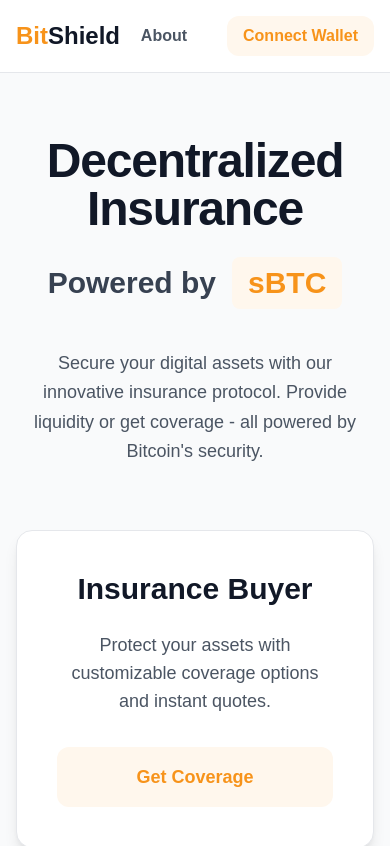
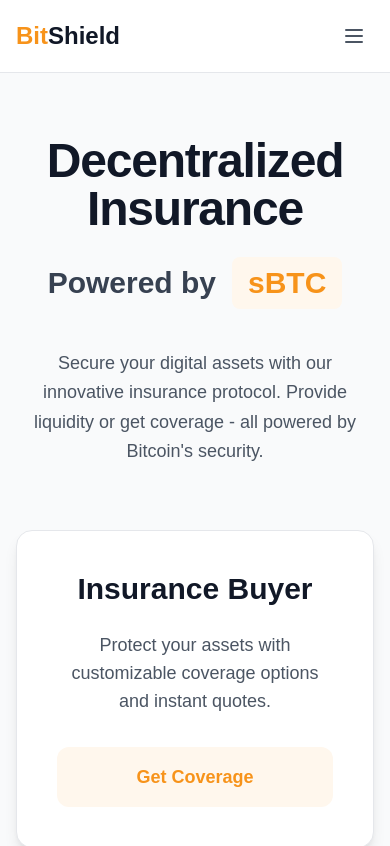
Before and after one commit to SohamGhugare/bitshield, a Next.js app in the folder frontend/: page / in a window 390 px wide. Shown: the top 846 px of the page. Built offline with nearby package versions, Linux system fonts and the light colour scheme.

Commit message:
feat: added hamburger for mobile navbar

```diff
--- a/frontend/app/components/Navbar.tsx
+++ b/frontend/app/components/Navbar.tsx
@@ -1,13 +1,22 @@
+'use client';
+
 import Link from 'next/link';
+import { useState } from 'react';
 import { WalletButton } from './WalletButton';
 
-export const Navbar = () => (
+export const Navbar = () => {
+  const [isMenuOpen, setIsMenuOpen] = useState(false);
+
+  return (
     <nav className="w-full bg-white border-b border-gray-200">
-    <div className="container mx-auto px-4 py-4 flex justify-between items-center">
+      <div className="container mx-auto px-4 py-4">
+        <div className="flex justify-between items-center">
           <Link href="/" className="text-2xl font-bold text-gray-900">
             <span className="text-bitcoin">Bit</span>Shield
           </Link>
-      <div className="flex items-center gap-6">
+
+          {/* Desktop Menu */}
+          <div className="hidden md:flex items-center gap-6">
             <Link
               href="/about"
               className="px-4 py-2 rounded-lg text-gray-600 hover:text-bitcoin hover:bg-orange-50 transition-all font-bold"
@@ -16,6 +25,53 @@ export const Navbar = () => (
             </Link>
             <WalletButton />
           </div>
+
+          {/* Mobile Menu Button */}
+          <button
+            onClick={() => setIsMenuOpen(!isMenuOpen)}
+            className="md:hidden p-2"
+          >
+            <svg
+              className="w-6 h-6 text-gray-600"
+              fill="none"
+              stroke="currentColor"
+              viewBox="0 0 24 24"
+            >
+              {isMenuOpen ? (
+                <path
+                  strokeLinecap="round"
+                  strokeLinejoin="round"
+                  strokeWidth={2}
+                  d="M6 18L18 6M6 6l12 12"
+                />
+              ) : (
+                <path
+                  strokeLinecap="round"
+                  strokeLinejoin="round"
+                  strokeWidth={2}
+                  d="M4 6h16M4 12h16M4 18h16"
+                />
+              )}
+            </svg>
+          </button>
+        </div>
+
+        {/* Mobile Menu */}
+        {isMenuOpen && (
+          <div className="md:hidden py-4 space-y-4 flex flex-col items-center">
+            <Link
+              href="/about"
+              className="block px-4 py-2 text-gray-600 hover:text-bitcoin hover:bg-orange-50 rounded-lg transition-all font-bold text-center w-full max-w-[200px]"
+              onClick={() => setIsMenuOpen(false)}
+            >
+              About
+            </Link>
+            <div className="w-full flex justify-center">
+              <WalletButton />
+            </div>
+          </div>
+        )}
       </div>
     </nav>
   );
+};
```
Lines whose indentation alone changed are shown as unchanged.
